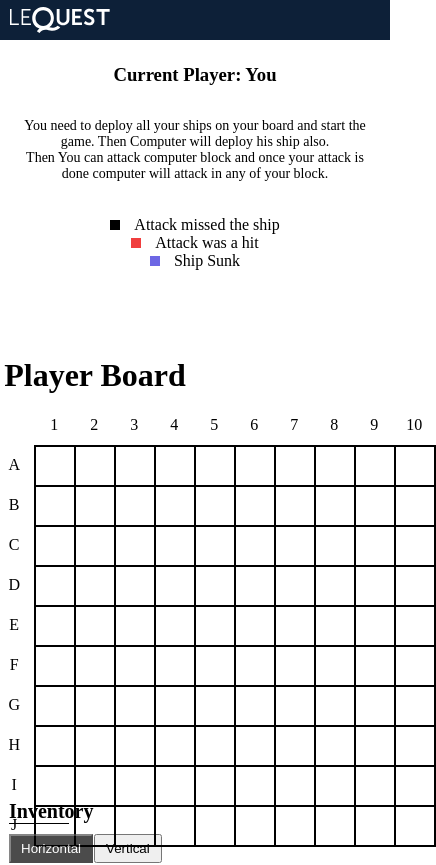
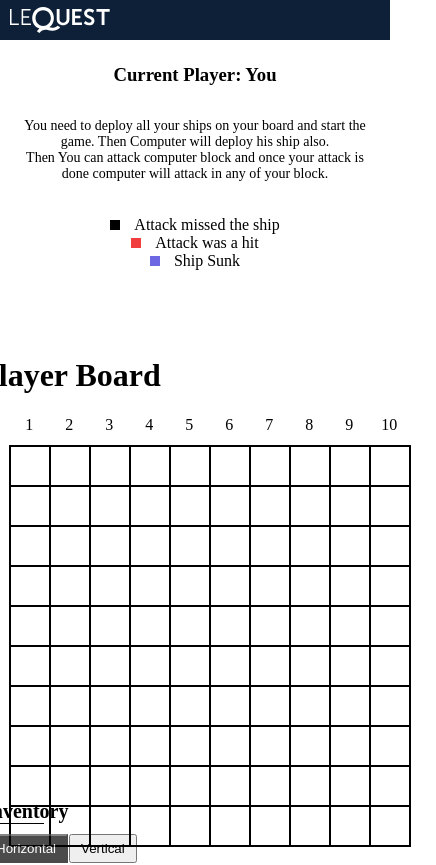
Before and after one commit to ishraqe/battleship, a React app: page / in a window 390 px wide. Shown: the top 865 px of the page, 436 px wide, since content can reach past the window. Built offline with nearby package versions, Linux system fonts and the light colour scheme.

Commit message:
responsive done

```diff
--- a/src/Components/Battleship.css
+++ b/src/Components/Battleship.css
@@ -27,6 +27,6 @@
 @media only screen and (max-width: 992px) {
   .battleship__content {
     flex-direction: column;
-    margin-left: -200px;
+    margin-left: -250px;
   }
 }
```
